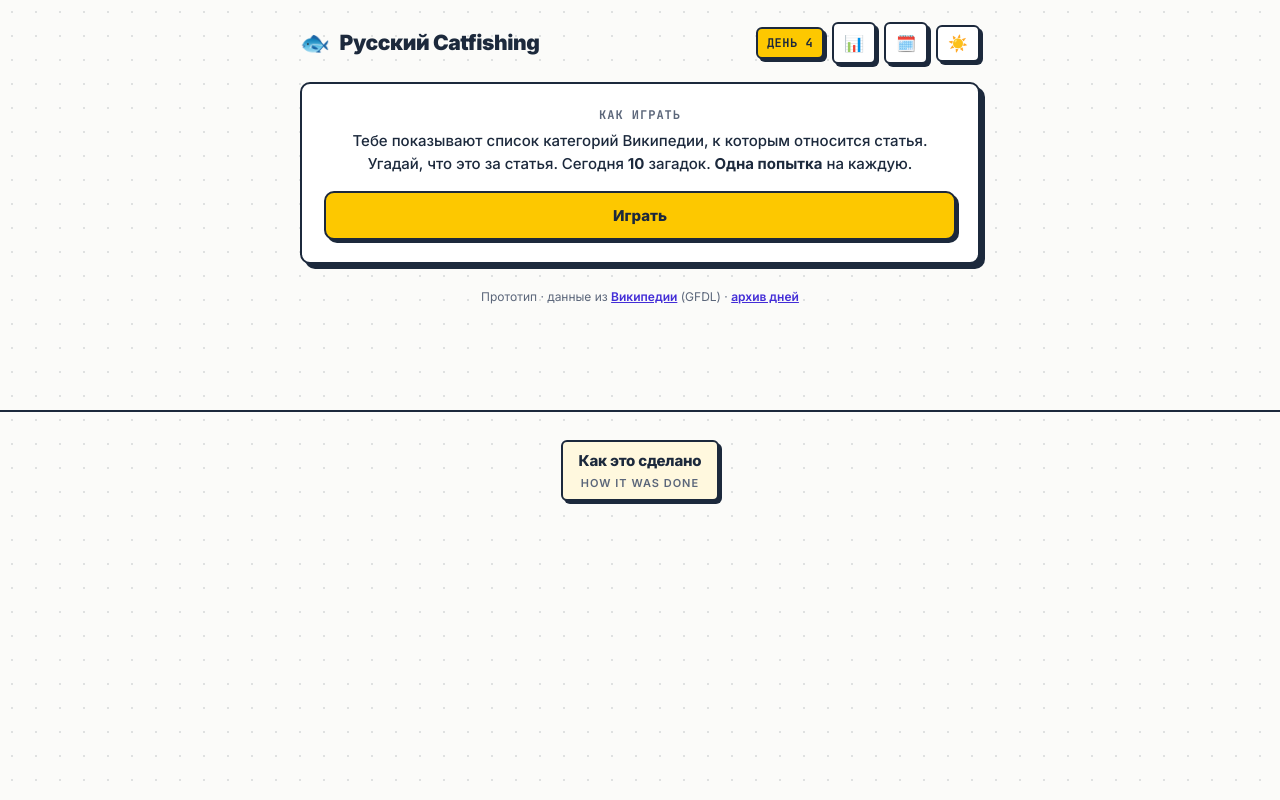
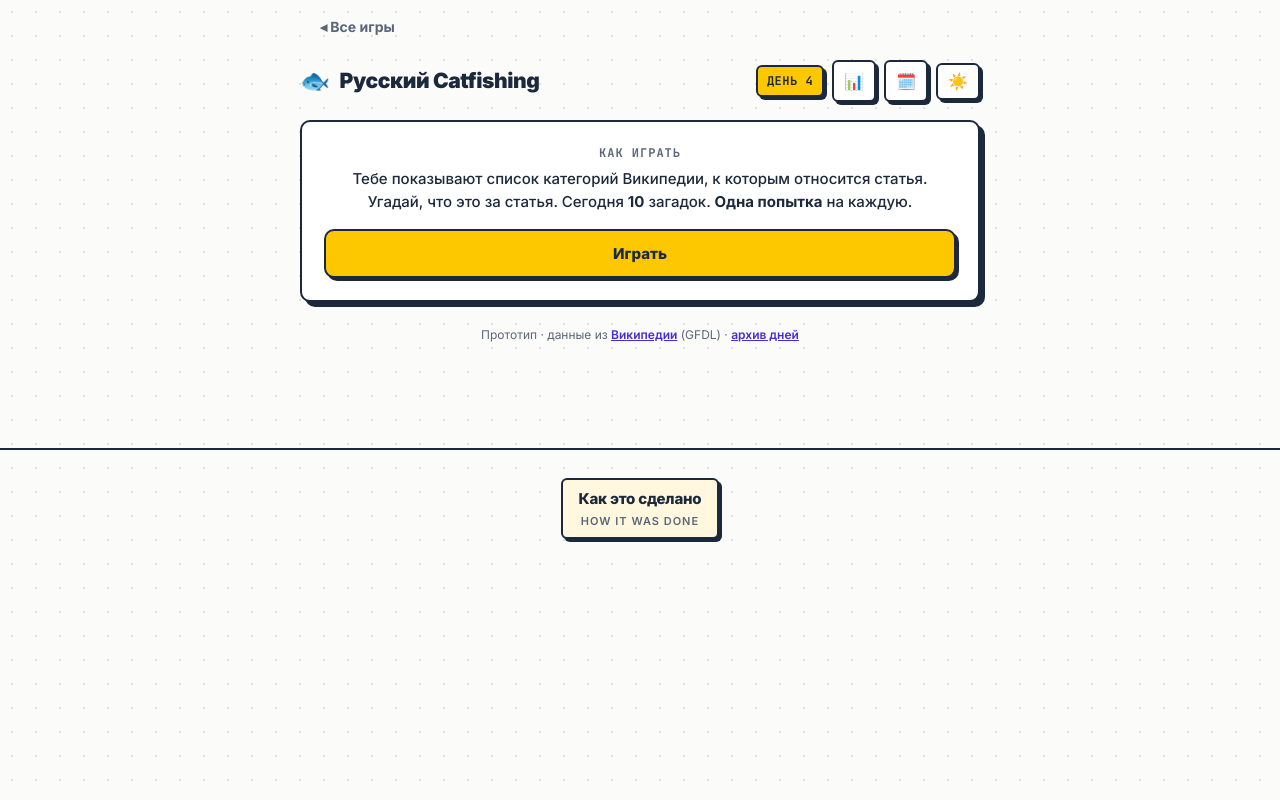
Before and after one commit to ImangulovA/ru-catfishing, a SvelteKit app in the folder app/: page / in a window 1280 px wide. Built offline with nearby package versions, Linux system fonts and the light colour scheme.

Commit message:
Add single 'Все игры' hub link in the shared layout

```diff
--- a/app/src/routes/+layout.svelte
+++ b/app/src/routes/+layout.svelte
@@ -11,6 +11,10 @@
     document.documentElement.dataset.theme = t;
   });
 </script>
+
+<nav class="hubbar">
+  <a href="https://imangulova.github.io/games/">◂ Все игры</a>
+</nav>
 
 {@render children()}
 
@@ -41,6 +45,21 @@
   footer.madeby a:hover { transform: translate(-1px, -1px); box-shadow: 4px 4px 0 var(--ink); }
   footer.madeby a:active { transform: translate(2px, 2px); box-shadow: 1px 1px 0 var(--ink); }
   footer.madeby .en { font-weight: 600; font-size: 11px; color: var(--muted); text-transform: uppercase; letter-spacing: 1px; }
+
+  /* Single link back to the Daily Games hub (the only hub link in the app). */
+  nav.hubbar {
+    position: relative; z-index: 1;
+    max-width: 640px;
+    margin: 0 auto;
+    padding: 14px 16px 0;
+  }
+  nav.hubbar a {
+    text-decoration: none;
+    color: var(--muted);
+    font-weight: 700;
+    font-size: 14px;
+  }
+  nav.hubbar a:hover { color: var(--text); }
 
   /* ============================================================
      NEOBRUTALISM design tokens — shared across all routes.
```
